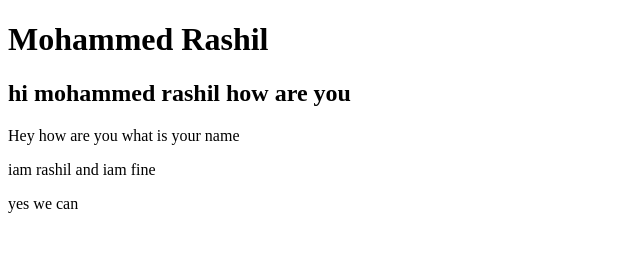
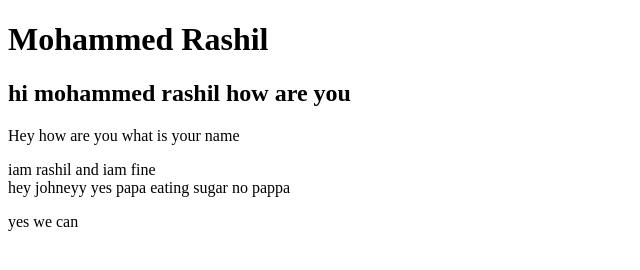
Before and after one commit to rashilk/mohammed-rashil-website, a plain HTML site: page index.html in a window 1280 px wide. Shown: the whole page, without its empty margins (0-640 px from the left). Drawn offline with Linux system fonts and the light colour scheme.

Commit message:
modified

```diff
--- a/index.html
+++ b/index.html
@@ -10,7 +10,8 @@
     <h2>hi mohammed rashil how are you</h2>
     <p>Hey how are you what is your name</p>
 
-    <p>iam rashil and iam fine</p>
+    <p>iam rashil and iam fine<br>
+    hey johneyy yes papa eating sugar no pappa</p>
 
     <p>yes we can</p>
 </body>
```
